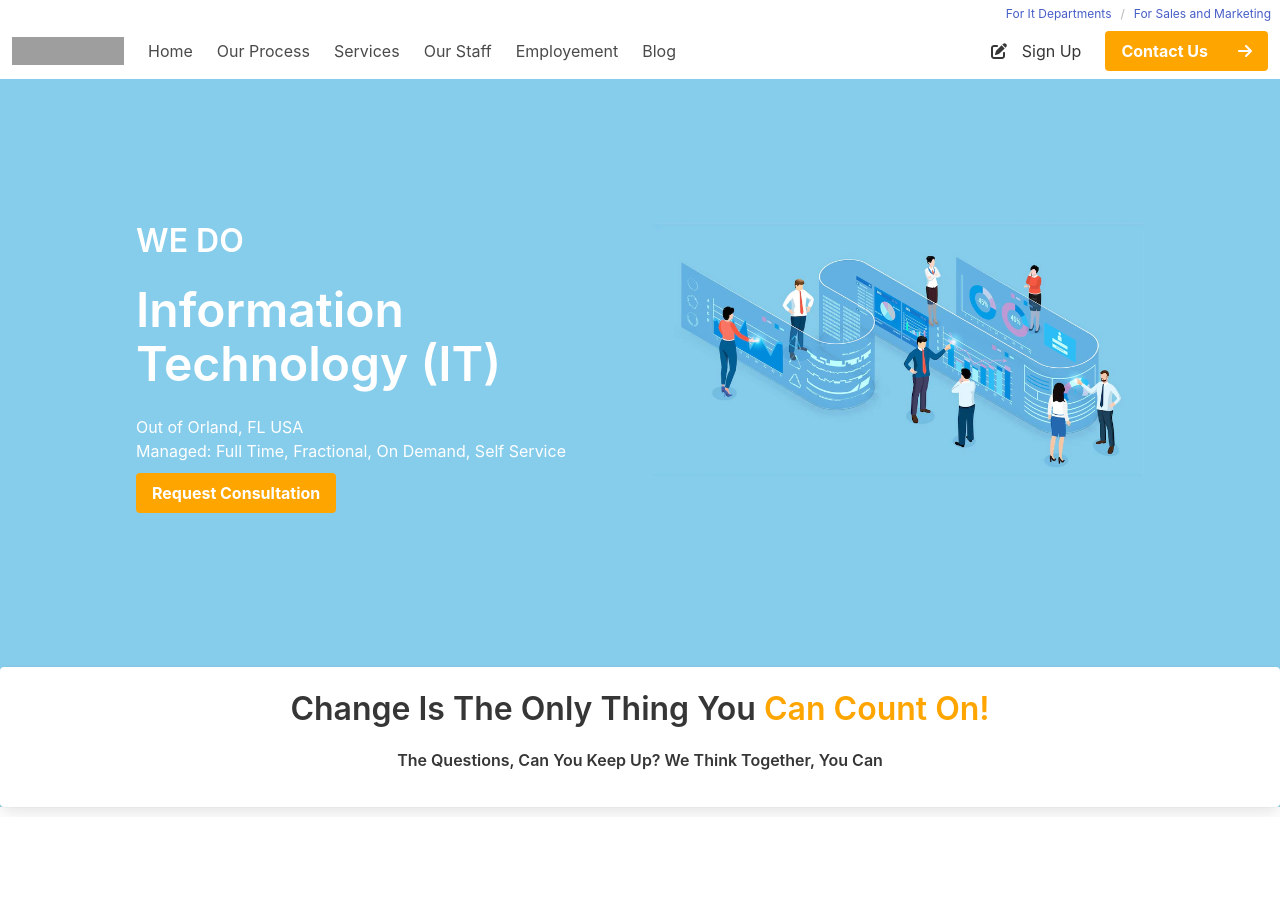
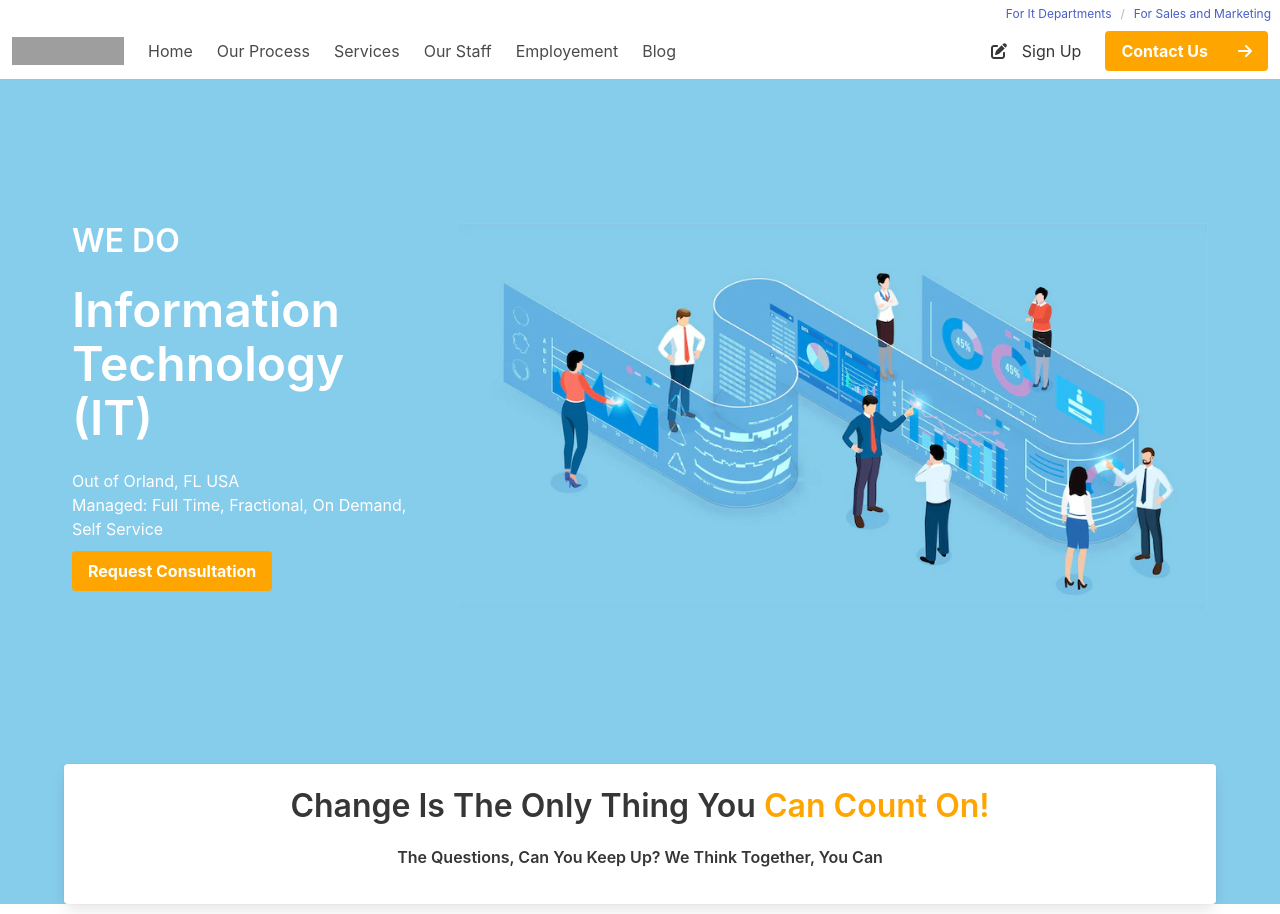
Before and after one commit to ethancahill/angular-project, an Angular app: page / in a window 1280 px wide. Before the commit the page ends 817 px from the top, so only its background shows below. Built offline with nearby package versions, Linux system fonts and the light colour scheme; grey boxes are pictures that could not be loaded.

Commit message:
adjusted change card container size as well as we do section container size

```diff
--- a/src/app/components/changecard/changecard.component.html
+++ b/src/app/components/changecard/changecard.component.html
@@ -1,4 +1,4 @@
-<div class="container is-fullhd">
+<div class="container">
   <div class="card">
     <div class="card-content">
       <div class="content">
--- a/src/app/components/wedo/wedo.component.html
+++ b/src/app/components/wedo/wedo.component.html
@@ -1,7 +1,7 @@
-<div class="container">
+<div class="container is-fullhd">
   <div class="section is-medium">
     <div class="columns">
-      <div class="column is-four-sevenths">
+      <div class="column is-one-third">
         <h1 class="title is-3 is-spaced">WE DO</h1>
         <h1 class="title is-1">Information Technology (IT)</h1>
         <p>Out of Orland, FL USA</p>
```
